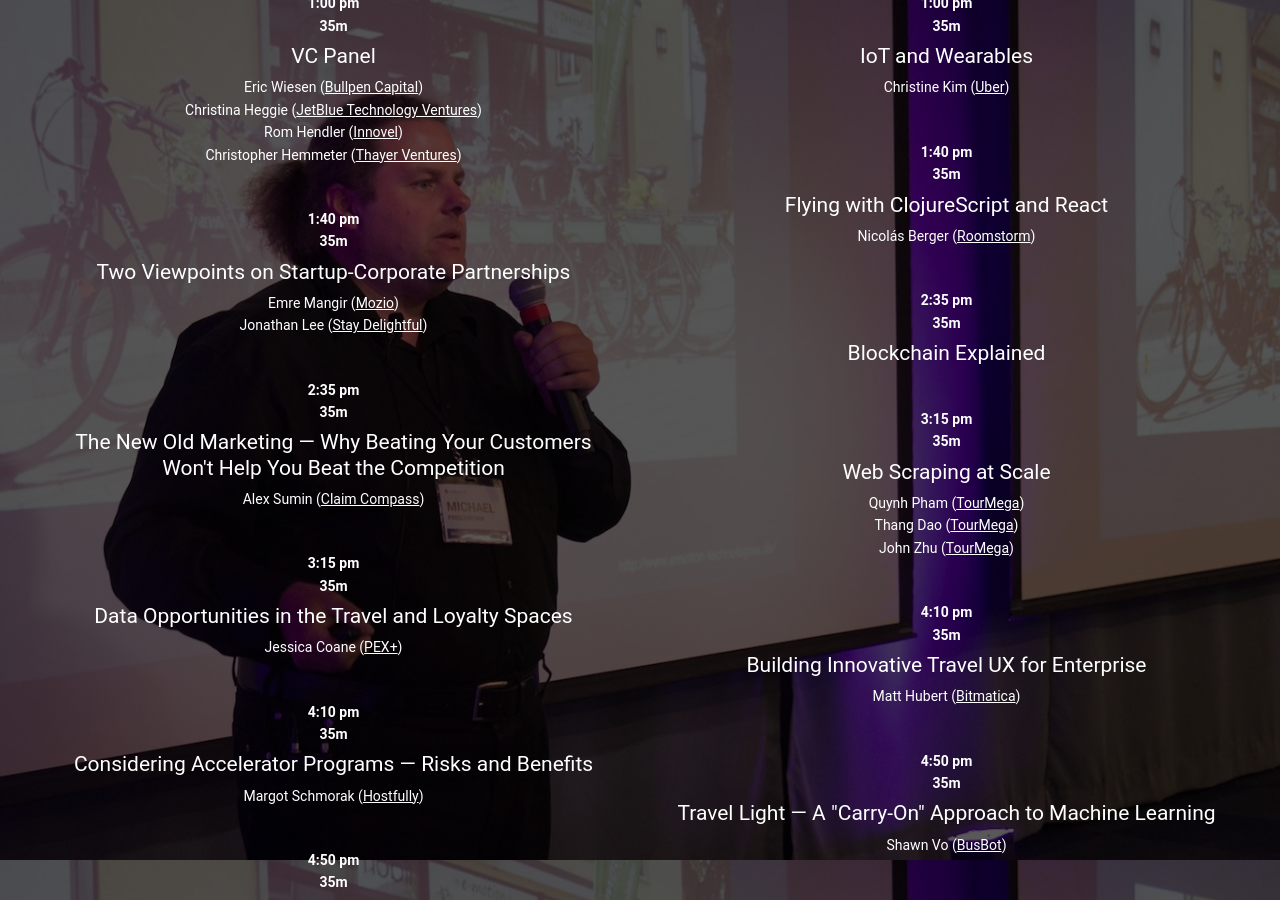
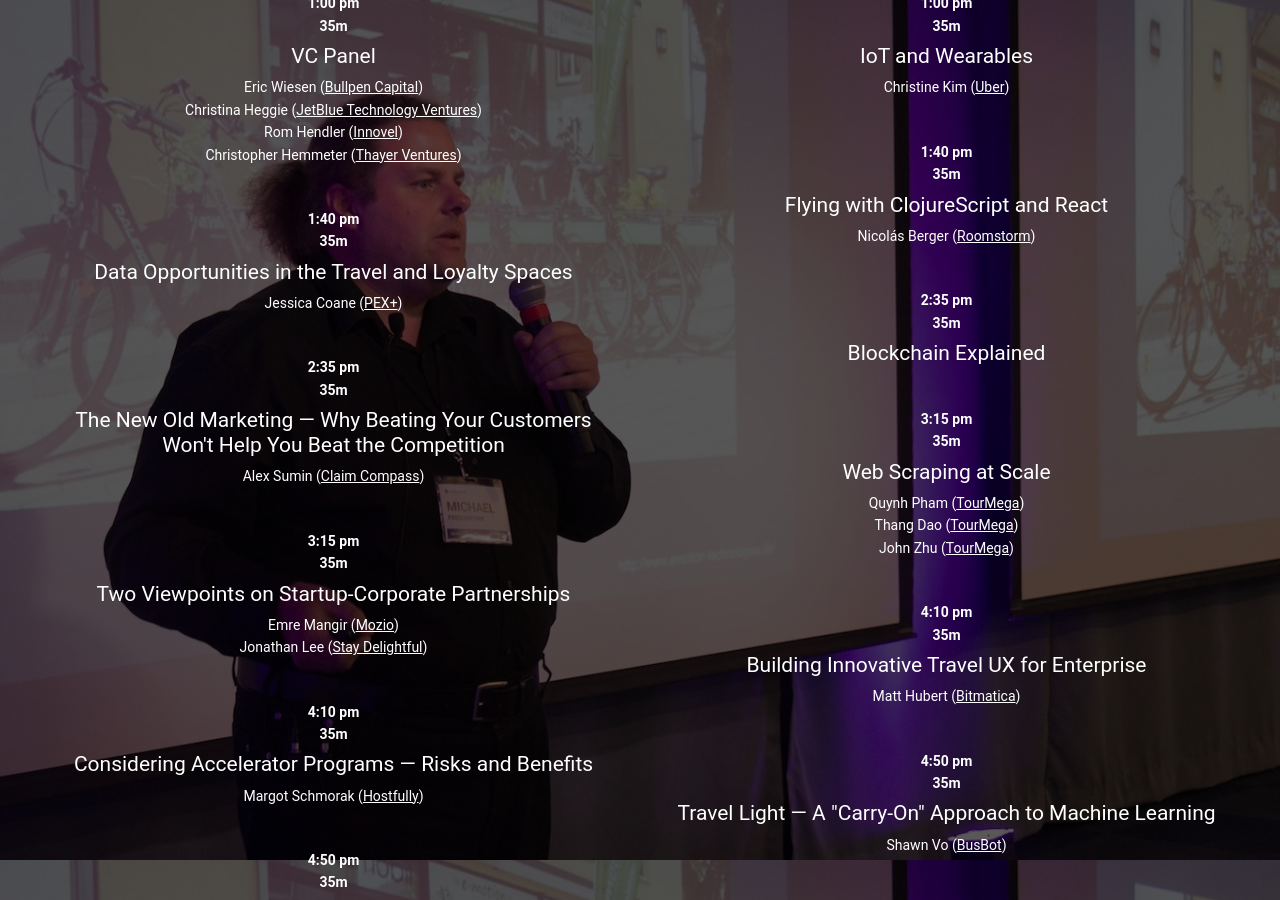
Before and after one commit to traveltechcon/ttc17, a Jekyll site: the page built from index.html, in a window 1280 px wide and 900 px high, scrolled down 12145 px. Built offline with Jekyll 4.4.1, drawn with Linux system fonts in a browser that asks for light colours; some of the changed text lies outside the part shown.

```diff
--- a/index.html
+++ b/index.html
@@ -562,25 +562,25 @@ conference_day:
           - *christina_heggie
           - *rom
           - *chris
-      - title: Two Viewpoints on Startup-Corporate Partnerships
+      - title: Data Opportunities in the Travel and Loyalty Spaces
         time: 1:40 pm
         duration: 35m
-        description:
+        description: Learn about big data in the travel and loyalty spaces, current big data issues, and how your company can seize these industry opportunities.
         speakers:
-          - *emre
-          - *jon
+          - *jessica
       - title: The New Old Marketing &mdash; Why Beating Your Customers Won't Help You Beat the Competition
         time: 2:35 pm
         duration: 35m
         description: The talk will address growth and marketing approaches in the travel sector, within an increasingly challenging environment of high levels of uncertainty and rapid change.
         speakers:
           - *alex_sumin
-      - title: Data Opportunities in the Travel and Loyalty Spaces
+      - title: Two Viewpoints on Startup-Corporate Partnerships
         time: 3:15 pm
         duration: 35m
-        description: Learn about big data in the travel and loyalty spaces, current big data issues, and how your company can seize these industry opportunities.
+        description:
         speakers:
-          - *jessica
+          - *emre
+          - *jon
       - title: Considering Accelerator Programs &mdash; Risks and Benefits
         time: 4:10 pm
         duration: 35m
```
